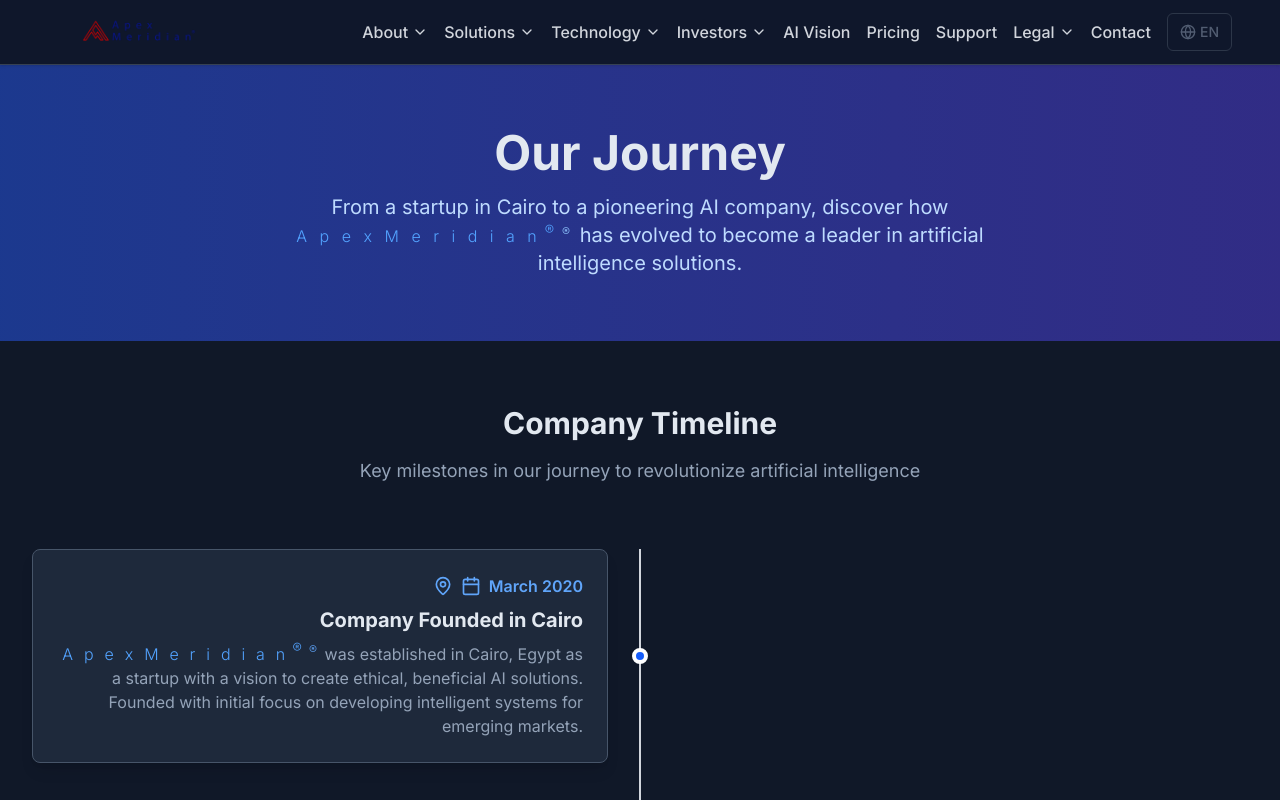
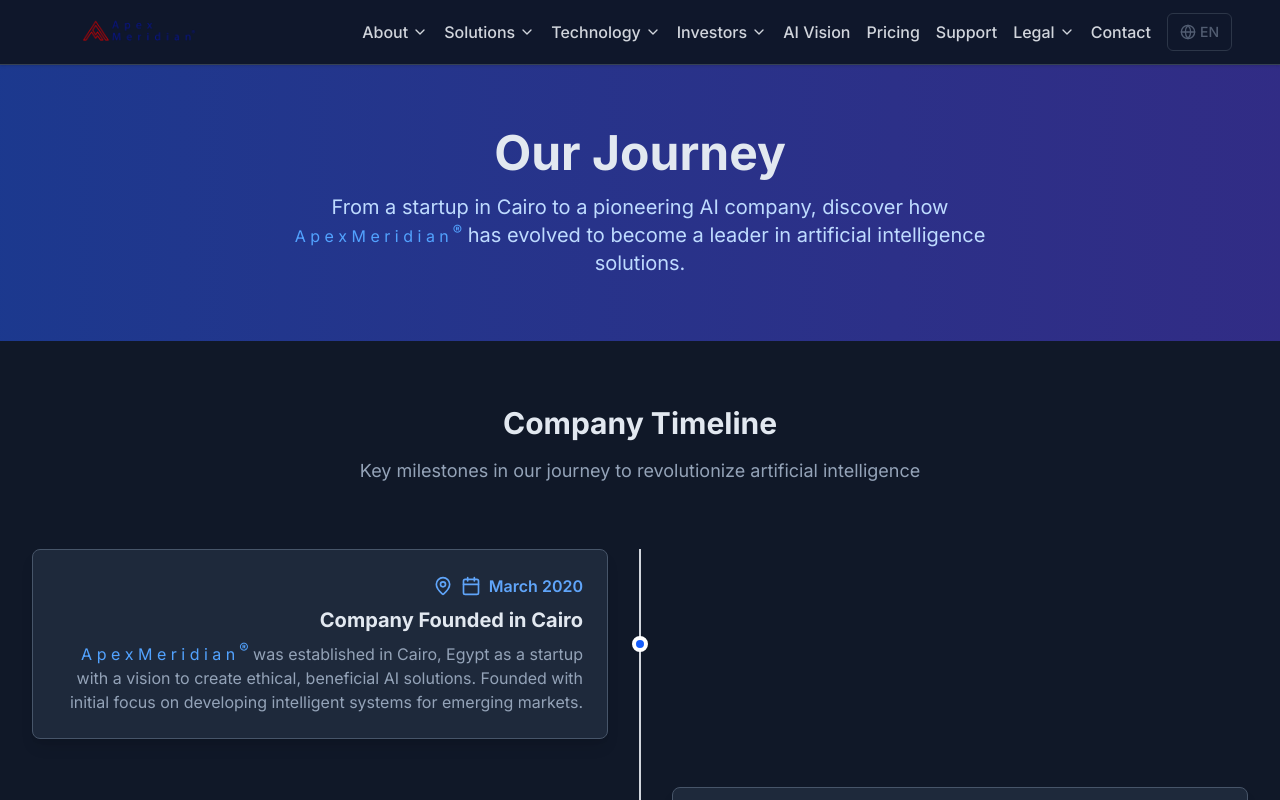
Before and after one commit to cptamrgaber/apex-meridian.com, a Next.js app: page /about/history in a window 1280 px wide. Shown: the top 800 px of the page. Built offline with nearby package versions, Linux system fonts and the light colour scheme.

Commit message:
Fix double ® symbols and font size mismatches: remove nested BrandName wrappers with extra ® symbols

```diff
--- a/src/app/about/careers/page.tsx
+++ b/src/app/about/careers/page.tsx
@@ -802,10 +802,7 @@
         <div className="max-w-7xl mx-auto px-4 sm:px-6 lg:px-8">
           <div className="text-center mb-12">
             <h2 className="text-3xl font-bold text-white mb-4">
-              Why <span className="font-light text-blue-600" style={{ letterSpacing: '0.2em' }}>
-                <span><BrandName /></span>
-                <sup className="text-xs ml-1">®</sup>
-              </span>?
+              Why <BrandName size="3xl" />?
             </h2>
             <p className="text-lg text-gray-600 dark:text-gray-300 max-w-3xl mx-auto">
               Join a company that&apos;s not just building AI solutions, but creating the future of intelligent technology.
--- a/src/app/about/history/page.tsx
+++ b/src/app/about/history/page.tsx
@@ -14,10 +14,7 @@
               Our Journey
             </h1>
             <p className="text-xl text-blue-200 max-w-3xl mx-auto">
-              From a startup in Cairo to a pioneering AI company, discover how <span className="font-light text-blue-300" style={{ letterSpacing: '0.2em' }}>
-                <span><BrandName /></span>
-                <sup className="text-xs ml-1">®</sup>
-              </span> has evolved to become a leader in artificial intelligence solutions.
+              From a startup in Cairo to a pioneering AI company, discover how <BrandName /> has evolved to become a leader in artificial intelligence solutions.
             </p>
           </div>
         </div>
@@ -49,10 +46,7 @@
                     </div>
                     <h3 className="text-xl font-bold text-white mb-2">Company Founded in Cairo</h3>
                     <p className="text-gray-600 dark:text-gray-300">
-                      <span className="font-light text-blue-600" style={{ letterSpacing: '0.2em' }}>
-                        <span><BrandName /></span>
-                        <sup className="text-xs ml-1">®</sup>
-                      </span> was established in Cairo, Egypt as a startup with a vision to create ethical, beneficial AI solutions. Founded with initial focus on developing intelligent systems for emerging markets.
+                      <BrandName /> was established in Cairo, Egypt as a startup with a vision to create ethical, beneficial AI solutions. Founded with initial focus on developing intelligent systems for emerging markets.
                     </p>
                   </div>
                 </div>
--- a/src/app/about/overview/page.tsx
+++ b/src/app/about/overview/page.tsx
@@ -73,11 +73,7 @@
         <div className="max-w-7xl mx-auto px-4 sm:px-6 lg:px-8">
           <div className="text-center mb-12">
             <h2 className="text-3xl font-bold text-white mb-4">
-              <span className="font-light text-blue-600" style={{ letterSpacing: '0.2em' }}>
-                <span><BrandName /></span>
-                <sup className="text-xs ml-1">®</sup>
-              </span>
-              <span className="text-white"> by the Numbers</span>
+              <BrandName size="3xl" /> by the Numbers
             </h2>
             <p className="text-lg text-gray-600">Our growth and impact across industries</p>
           </div>
@@ -168,10 +164,7 @@
         <div className="max-w-7xl mx-auto px-4 sm:px-6 lg:px-8 text-center">
           <h2 className="text-3xl font-bold mb-4">Ready to Learn More?</h2>
           <p className="text-xl text-blue-200 mb-8 max-w-2xl mx-auto">
-            Discover how <span className="font-light text-blue-600" style={{ letterSpacing: '0.2em' }}>
-              <span><BrandName /></span>
-              <sup className="text-xs ml-1">®</sup>
-            </span> can transform your industry with cutting-edge AI solutions.
+            Discover how <BrandName /> can transform your industry with cutting-edge AI solutions.
           </p>
           <div className="flex flex-col sm:flex-row gap-4 justify-center">
             <Link
```
